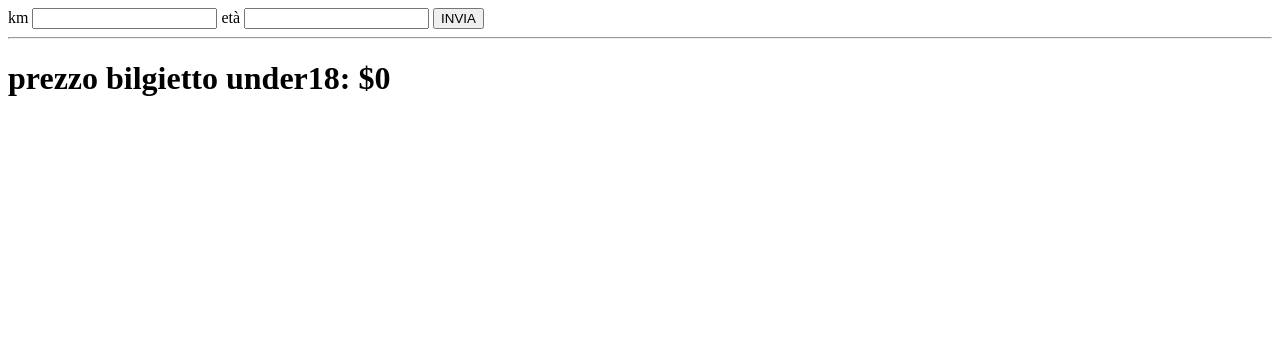
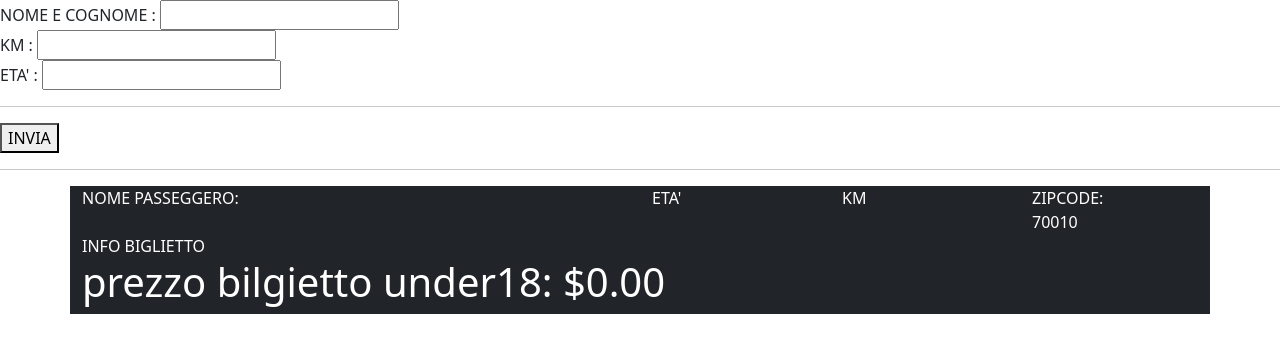
Before and after one commit to Nicola-Campagna/2-js-biglietto-treno-form, a plain HTML site: page index.html in a window 1280 px wide. Both pictures are taken after a click on the button "INVIA". Drawn offline with nearby package versions, Linux system fonts and the light colour scheme.

Commit message:
refactoring operators ticket js

```diff
--- a/index.html
+++ b/index.html
@@ -7,24 +7,70 @@
     <meta name="viewport" content="width=device-width, initial-scale=1.0">
     <title>BIGLIETTO TRENO-FORM</title>
     <!-- BOOTSTRAP -->
+    <link href="https://cdn.jsdelivr.net/npm/bootstrap@5.2.3/dist/css/bootstrap.min.css" rel="stylesheet"
+        integrity="sha384-rbsA2VBKQhggwzxH7pPCaAqO46MgnOM80zW1RWuH61DGLwZJEdK2Kadq2F9CUG65" crossorigin="anonymous">
+</head>
 <!-- CUSTOM CSS -->
 <!-- MAIN JS -->
 <script type="text/javascript" src="/main.js" defer></script>
 </head>
 
 <body>
+    <form action="">
+        <!-- nome e cognome passeggero -->
+        <div>
+            NOME E COGNOME :
+            <input type="text" name="user" id="user">
+        </div>
         <!-- km da percorrere -->
-    km
+        <div>
+            KM :
             <input type="number" id="km" name="km">
+        </div>
         <!-- età passeggero -->
-    età
+        <div>
+            ETA' :
             <input type="number" id="age" name="age">
-    <button type="button" id="btn">INVIA</button>
+        </div>
         <hr>
 
+        <button type="button" id="btn">INVIA</button>
+
+    </form>
+    <hr>
+
+
+    <div class="container">
+        <div class="row">
+            <div class="col-12 bg-dark text-white">
+                <div class="row">
+
+                    <div class="col-6">
+                        NOME PASSEGGERO:
+                        <span id="userValue"></span>
+                    </div>
+                    <div class="col-2">ETA'
+                        <span id="ageValue"></span>
+                    </div>
+                    <div class="col-2" id="kmValue">KM</div>
+                    <div class="col-2">ZIPCODE: <br> 70010
+                    </div>
+                    <div class="col-12">
+                        <div>
+                            INFO BIGLIETTO
                             <h1 id="ticket">
                                 <!-- prezzo biglietto gnerato in js -->
                             </h1>
+                        </div>
+
+                    </div>
+                </div>
+            </div>
+        </div>
+    </div>
+
+
+
 </body>
 
 </html>
--- a/main.js
+++ b/main.js
@@ -3,14 +3,15 @@
 btn.addEventListener(
     "click",
     function () {
-
+        // nome e cognome utente
+        const userNameSurname = document.getElementById("user");
         // km da percorrere
         const userKmEl = document.getElementById("km");
-        console.log(userKmEl.value);
+        // console.log(userKmEl.value);
 
         // età passeggero
         const userAgeEl = document.getElementById("age");
-        console.log(userAgeEl.value);
+        // console.log(userAgeEl.value);
 
         const prezzoBigliettoEl = document.getElementById("ticket");
 
@@ -20,17 +21,22 @@ btn.addEventListener(
         // ticket finale
         let ticket; //qui vale 0
 
+        // const ageValue = document.getElementById("eta");
+        // ageValue.innerHTML = userAgeEl.value;
+
+
         // GENERA PREZZO BIGLIETTO
 
         // SE MINORE DI 18 ANNI SCONTO DEL 20%
         if (userAgeEl.value < 18) {
-            ticket = ((price * userKmEl.value).toFixed(2) * 20 / 100);
+            ticket = ((price * userKmEl.value) * 20 / 100).toFixed(2);
             // console.log("under18: " + ticket);
             prezzoBigliettoEl.innerHTML = "prezzo bilgietto under18: $" + ticket;
+
         }
         // ALTRIMENTI SE OVER 65 SCONTO DEL 40%
         else if (userAgeEl.value > 65) {
-            ticket = ((price * userKmEl.value).toFixed(2) * 40 / 100);
+            ticket = ((price * userKmEl.value) * 40 / 100).toFixed(2);
             // console.log("over65: " + ticket);
             prezzoBigliettoEl.innerHTML = "prezzo bilgietto over65: $" + ticket;
         }
@@ -40,5 +46,19 @@ btn.addEventListener(
             // console.log("prezzo pieno: " + ticket);
             prezzoBigliettoEl.innerHTML = "prezzo bilgietto pieno: $" + ticket;
         }
+
+        // STAMPIAMO I DATI INSERITI DALL'UTENTE NEL DOM ( COME UN BIGLIETTO )
+
+        // km
+        const userKmValueEl = document.getElementById("kmValue");
+        userKmValueEl.innerHTML += userKmEl.value;
+
+        // età
+        const userAgeValueEl = document.getElementById("ageValue");
+        userAgeValueEl.innerHTML += userAgeEl.value;
+
+        // nome e cognome
+        const userNameSurnameValueEl = document.getElementById("userValue");
+        userNameSurnameValueEl.innerHTML += (userNameSurname.value).toUpperCase();
     }
 )
```
Lines whose indentation alone changed are shown as unchanged.
